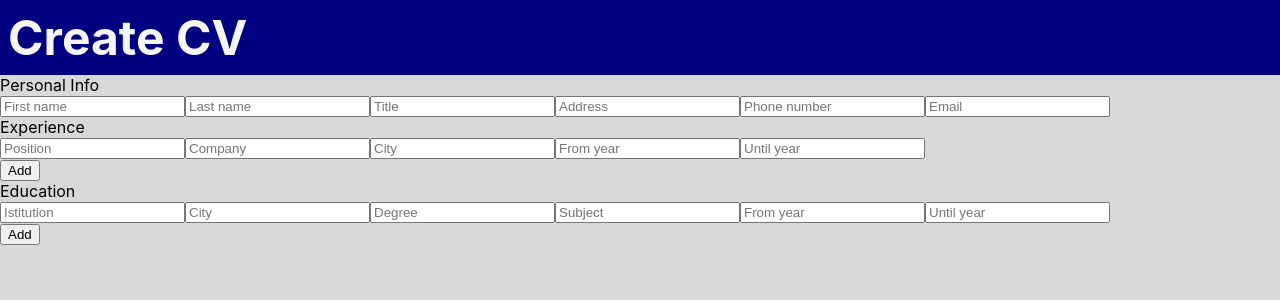
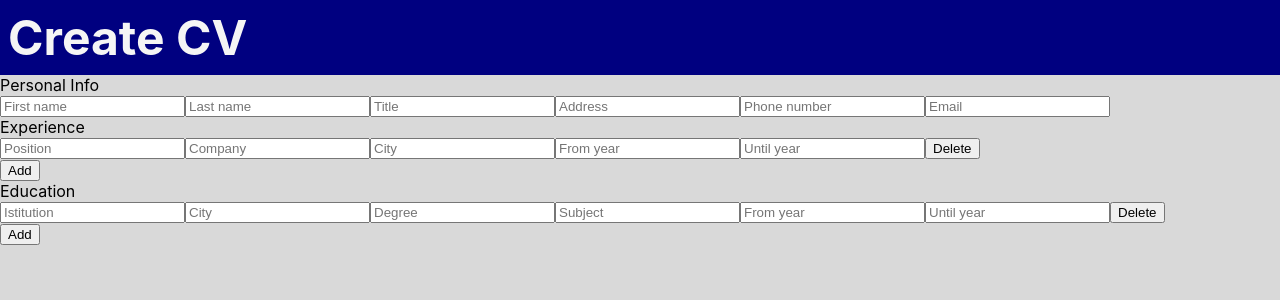
Before and after one commit to aviyacg/cv-creator, a React (Create React App) app: page / in a window 1280 px wide. Shown: the top 300 px of the page. Built offline with nearby package versions, Linux system fonts and the light colour scheme.

Commit message:
Implement input group delete button

```diff
--- a/src/components/InputGroup.js
+++ b/src/components/InputGroup.js
@@ -1,6 +1,16 @@
 import { Component } from "react";
 
 class InputGroup extends Component {
+  constructor(props) {
+    super(props);
+    this.delete = this.delete.bind(this);
+  }
+
+
+  delete() {
+    this.props.delete(this.props.id);
+  }
+
   render() {
     const { inputList } = this.props;
     const liList = inputList.map((input, index) => {
@@ -10,6 +20,7 @@ class InputGroup extends Component {
     return (
       <div key={this.props.key} className="InputGroup">
         {liList}
+        {this.props.deleteable ? <button onClick={this.delete}>Delete</button> : undefined}
       </div>
     );
   }
--- a/src/components/Section.js
+++ b/src/components/Section.js
@@ -9,10 +9,20 @@ class Section extends Component {
     this.addable = props.addable ? true : false;
     this.state = { inputGroupKeys: [newId()] };
     this.addInputGroup = this.addInputGroup.bind(this);
+    this.deleteInputGroup = this.deleteInputGroup.bind(this);
   }
 
   addInputGroup() {
-    this.setState({ inputGroupKeys: this.state.inputGroupKeys.concat(newId()) });
+    const keys = this.state.inputGroupKeys;
+    keys.push(newId())
+    this.setState({ inputGroupKeys: keys });
+  }
+
+  deleteInputGroup(id) {
+    const keys = this.state.inputGroupKeys;
+    const index = keys.findIndex(key => key === id);
+    keys.splice(index, 1);
+    this.setState({ inputGroupKeys: keys });
   }
 
   render() {
@@ -21,7 +31,7 @@ class Section extends Component {
         <div className="title">
           {this.props.title}
         </div>
-        {this.state.inputGroupKeys.map(key => <InputGroup key={key} inputList={this.inputList} />)}
+        {this.state.inputGroupKeys.map(key => <InputGroup key={key} id={key} inputList={this.inputList} deleteable={this.addable} delete={this.deleteInputGroup} />)}
         {this.addable ? <button onClick={this.addInputGroup}>Add</button> : undefined}
       </div>
     );
```
